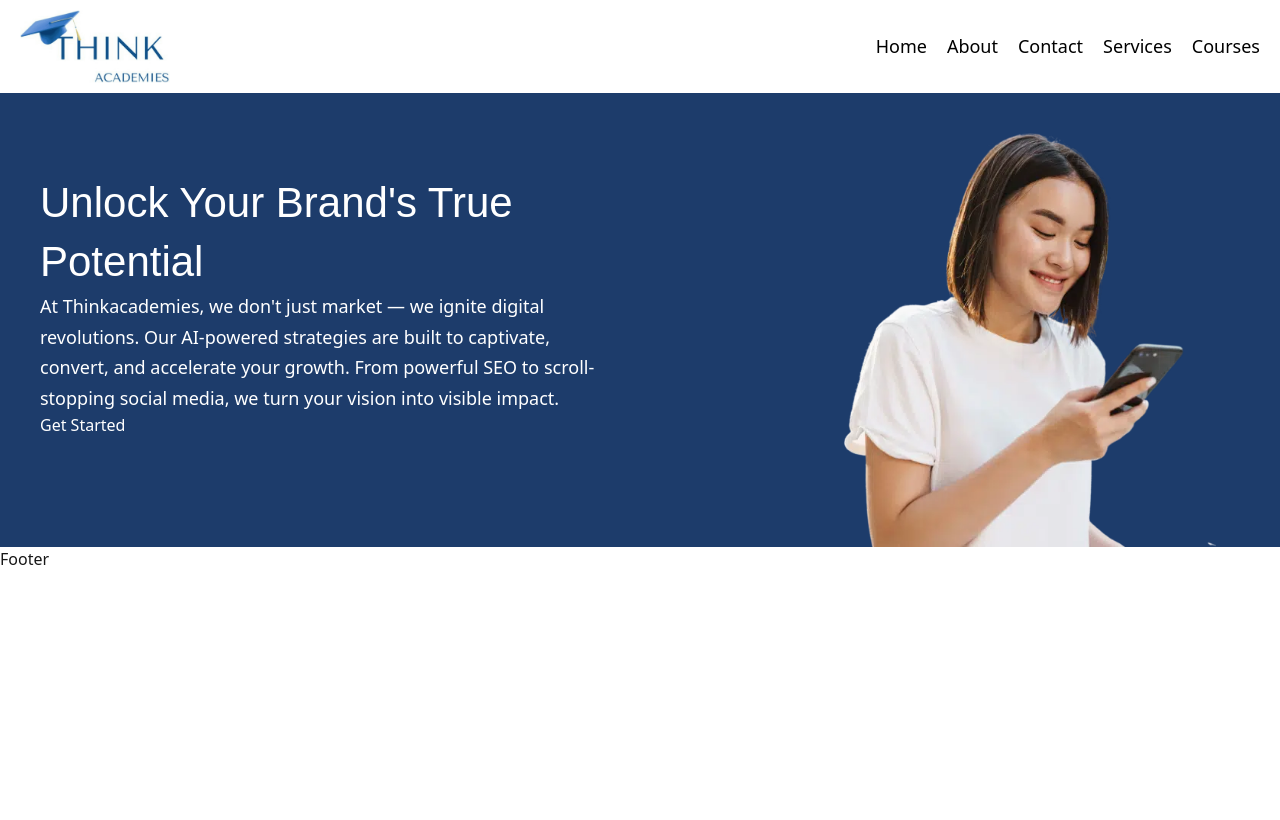
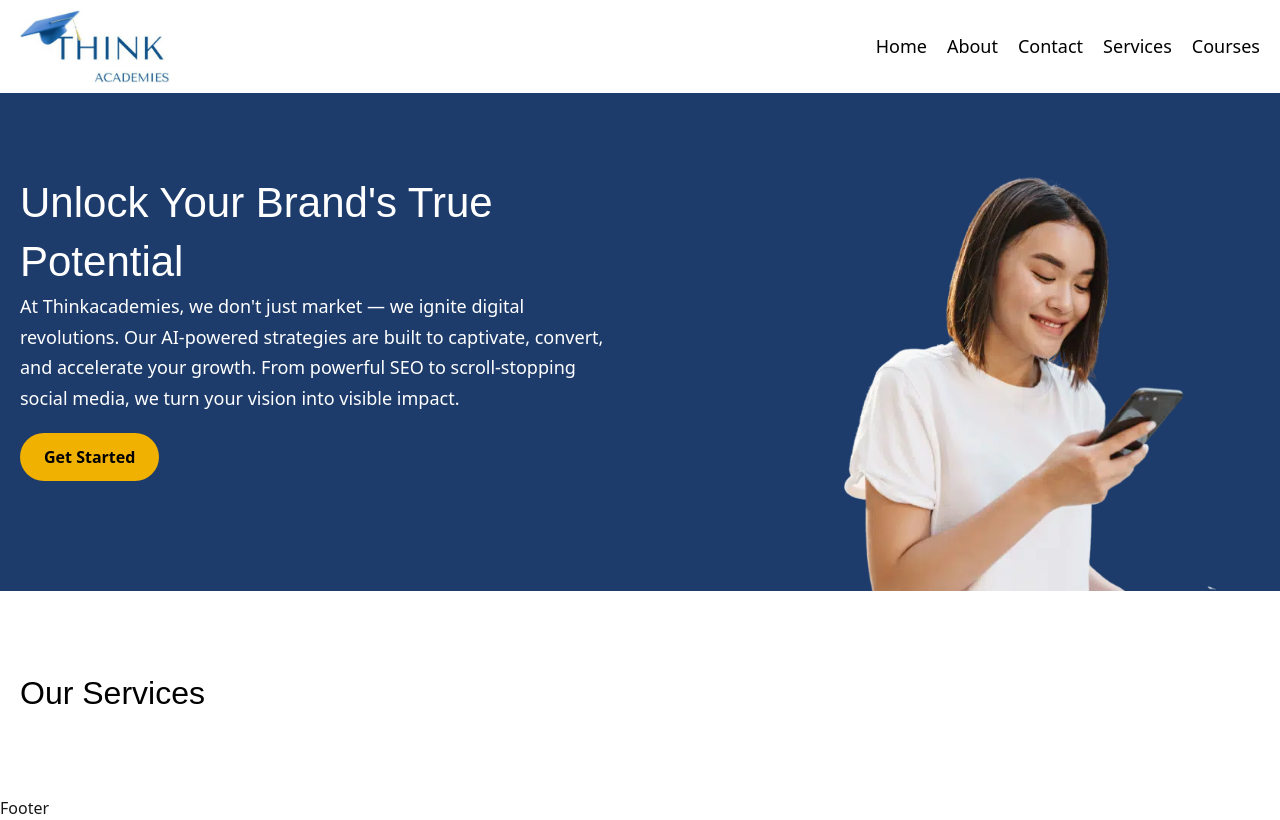
Before and after one commit to Roovin/myTest, a Next.js app: page / in a window 1280 px wide. Built offline with nearby package versions, Linux system fonts and the light colour scheme.

Commit message:
Update tabWithImage

```diff
--- a/components/HeroBanner.jsx
+++ b/components/HeroBanner.jsx
@@ -2,20 +2,21 @@ import React from 'react'
 import Image from 'next/image'
 import Link from 'next/link'
 
-export default function HeroBanner() {
+export default function HeroBanner({data}) {
+
   return (
     <section className="herobanner bg-[#1d3c6b] !pb-[0]">
         <div className="container !static">
-          <div className="imgWithText flex items-center pb-[80px]">
+          <div className="imgWithText flex items-center pb-[80px] w-[calc(100%+40px)] ml-[-20px]">
             <div className="text-Wrapper w-[50%] mx-[20px] pb-[30px]">
-              <h1 className='text-white'>Unlock Your Brand's True Potential</h1>
-              <p className='text-white'>At Thinkacademies, we don't just market — we ignite digital revolutions. Our AI-powered strategies are built to captivate, convert, and accelerate your growth. From powerful SEO to scroll-stopping social media, we turn your vision into visible impact.</p>
-              <div className="btnWrap">
-                <Link href={'/'} className='text-white'>Get Started</Link>
+              <h1 className='text-white'>{data?.title}</h1>
+              <p className='text-white'>{data?.description}</p>
+              <div className="btnWrap relative inline-block mt-[20px]">
+                <Link href={data?.btnUrl} className='text-black bg-yellow-500 font-[600] rounded-full inline-block px-6 py-3 transition-all duration-300 hover:bg-yellow-600 '>{data?.btnText}</Link>
               </div>
             </div>
             <div className="imgWrapper w-[50%] mx-[20px] text-center max-h-[390px]">
-              <Image src={'/heroBanner/hero.png'} alt='Girl With Mobile' className='absolute bottom-[0] right-[5%]' width={400} height={390} />
+              <Image src={data?.imageUrl} alt={data?.alt} className='absolute bottom-[0] right-[5%]' width={400} height={390} />
             </div>
           </div>
         </div>
--- /dev/null
+++ b/components/TabWithImage.jsx
@@ -0,0 +1,16 @@
+import React from 'react'
+
+export default function TabWithImage() {
+  return (
+    <section className="tabWithImage">
+        <div className="container">
+            <div className="intro">
+                <h2 className='text-black'>Our Services</h2>
+            </div>
+            <div className="tabWrapper">
+
+            </div>
+        </div>
+    </section>
+  )
+}
--- a/pages/index.jsx
+++ b/pages/index.jsx
@@ -1,8 +1,13 @@
 import React from 'react'
 import HeroBanner from '@/components/HeroBanner'
+import TabWithImage from '@/components/TabWithImage'
+import { heroBannerData } from '@/public/data/heroBannerData'
 
 export default function index() {
   return (
-    <HeroBanner />
+    <>
+      <HeroBanner data={heroBannerData}/>
+      <TabWithImage />
+    </>
   )
 }
--- /dev/null
+++ b/public/data/heroBannerData.js
@@ -0,0 +1,8 @@
+export const heroBannerData = {
+    title: "Unlock Your Brand's True Potential",
+    description: "At Thinkacademies, we don't just market — we ignite digital revolutions. Our AI-powered strategies are built to captivate, convert, and accelerate your growth. From powerful SEO to scroll-stopping social media, we turn your vision into visible impact.",
+    btnText: "Get Started",
+    btnUrl: "/",
+    imageUrl: "/heroBanner/hero.png",
+    alt: "Girl With Mobile"
+}
```
